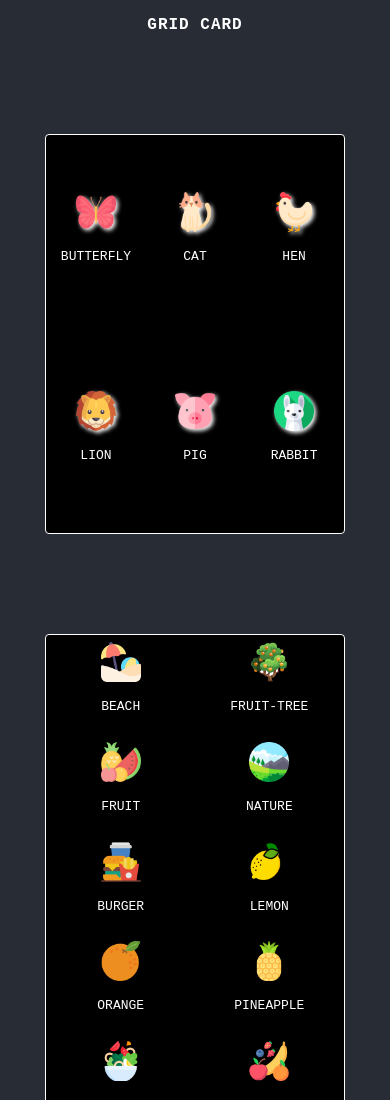
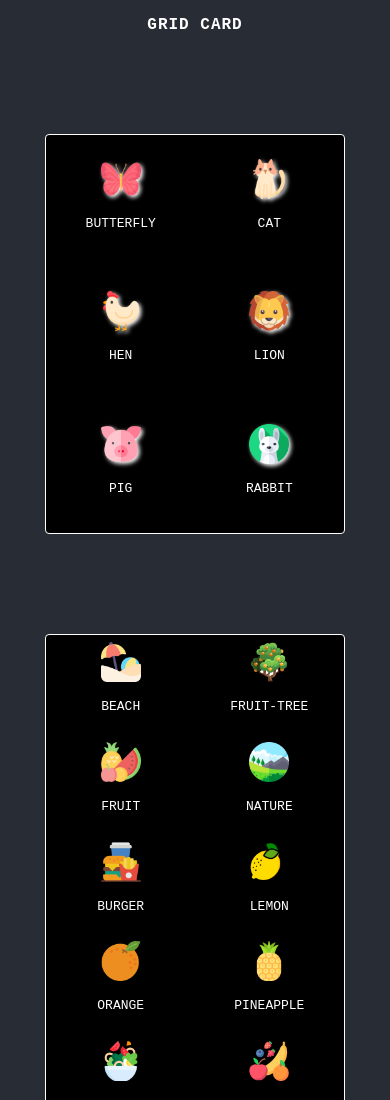
Before and after one commit to Vikaspokhriyal20/gridproject, a plain HTML site: page index.html in a window 390 px wide. Shown: the top 1100 px of the page. Drawn offline with Linux system fonts and the light colour scheme.

Commit message:
make the change

```diff
--- a/style.css
+++ b/style.css
@@ -72,7 +72,7 @@ body {
 }
 
 @media screen and (max-width:500px) {
-    .animal-card {
+    .card-container {
         grid-template-columns: 1fr 1fr;
     }
     .mix-card
```
